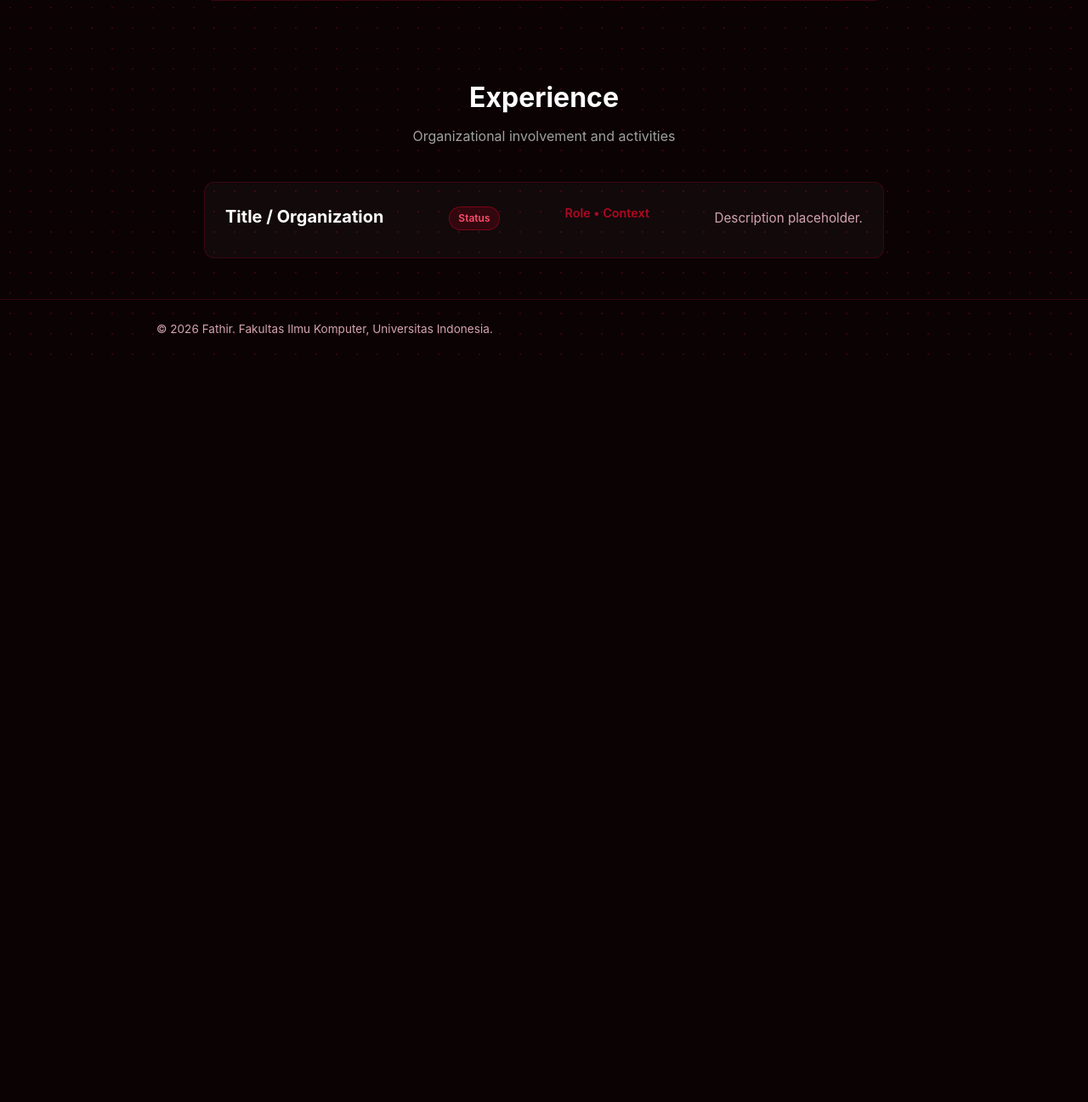
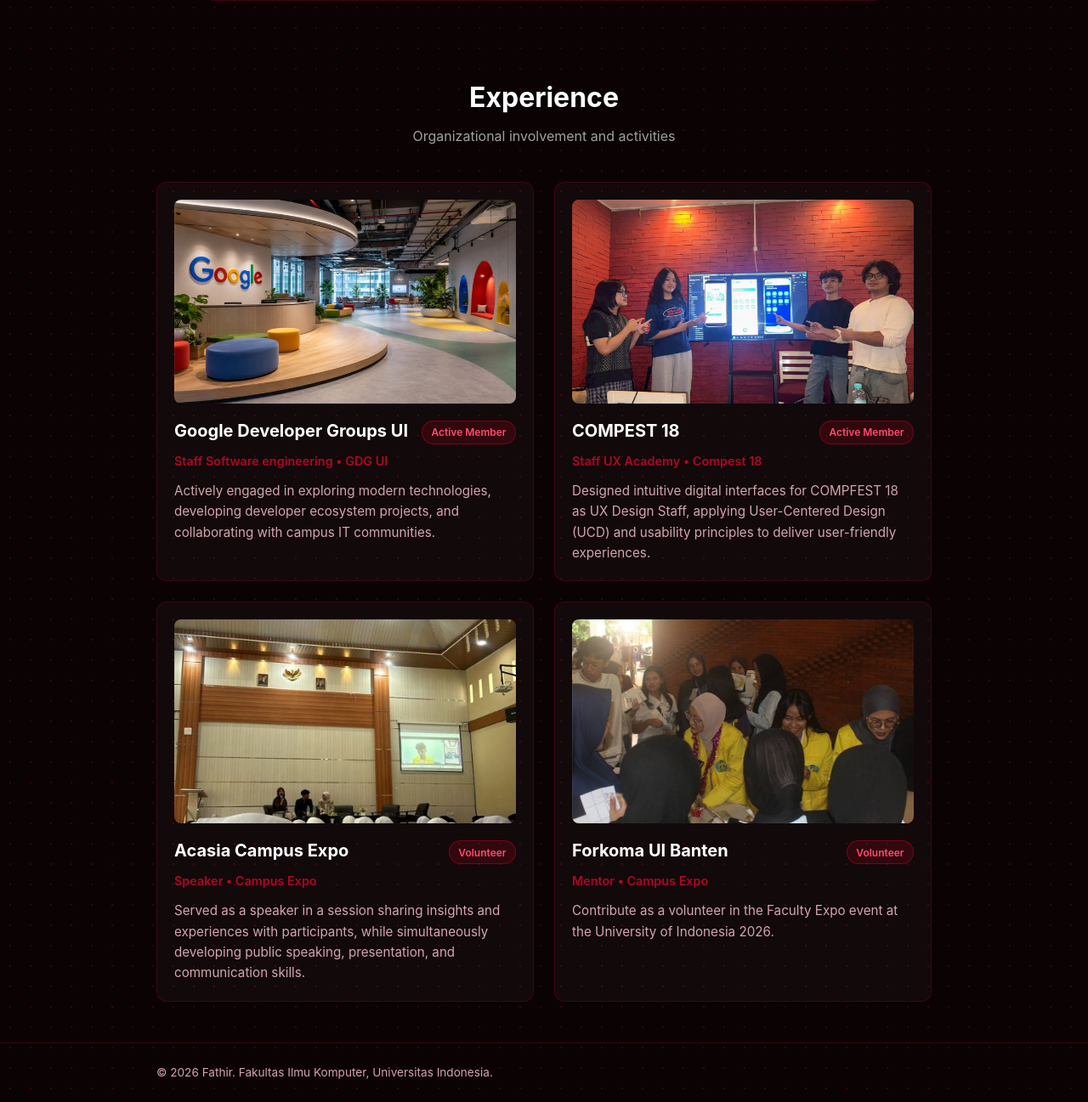
Before and after one commit to Fathir-athaa/myportofolio, a Django app: page / in a window 1280 px wide. Shown: the part 987-2284 px from the top of the page at 85% size. Before the commit the page ends 1405 px from the top, so only its background shows below. Run offline with Django 5.2, Linux system fonts and the light colour scheme.

Commit message:
feat(experience): add experience section with CSS image slider animation and layout

```diff
--- a/static/css/style.css
+++ b/static/css/style.css
@@ -397,10 +397,11 @@ html {
 }
 
 .experience-grid {
-  display: flex;
-  flex-direction: column;
+  display: grid;
+  grid-template-columns: repeat(2, 1fr);
   gap: 1.5rem;
-  max-width: 800px;
+  width: 100%;
+  max-width: 1100px;
   margin: 0 auto;
 }
 
@@ -440,3 +441,71 @@ html {
   font-size: 0.95rem;
   color: var(--text-muted, #a0a0a0);
 }
+
+.exp-card {
+  display: flex;
+  flex-direction: column;
+  height: 100%;                          /* Menyamakan tinggi kartu kiri & kanan */
+  padding: 1.25rem;
+  box-sizing: border-box;
+}
+
+/* Gambar di Dalam Kartu */
+.exp-image {
+  width: 100%;
+  height: 240px;
+  border-radius: 8px;
+  overflow: hidden;
+  position: relative;
+  margin-bottom: 1rem;
+  background-color: rgba(255, 255, 255, 0.05);
+}
+
+.exp-image img {
+  width: 100%;
+  height: 100%;
+  object-fit: cover;
+}
+
+/* Responsif: otomatis tumpuk atas-bawah di layar HP */
+@media (max-width: 768px) {
+  .experience-grid {
+    grid-template-columns: 1fr;
+  }
+}
+
+/* TRACK SLIDER*/
+.exp-slider-track {
+  display: flex;
+  width: 300%; /* 300% karena ada 3 gambar */
+  height: 100%;
+  animation: expSlide 12s infinite ease-in-out;
+}
+
+.exp-slider-track img {
+  width: 33.333%; /* Tiap gambar mengambil 1/3 dari lebar track */
+  height: 100%;
+  object-fit: cover;
+  object-position: center;
+}
+
+/* Pause animasi saat kursor diarahkan ke kartu */
+.exp-card:hover .exp-slider-track {
+  animation-play-state: paused;
+}
+
+/* ANIMASI KEYFRAMES PURE CSS3 */
+@keyframes expSlide {
+  0%, 28% {
+    transform: translateX(0); /* Gambar 1 */
+  }
+  33%, 61% {
+    transform: translateX(-33.333%); /* Gambar 2 */
+  }
+  66%, 94% {
+    transform: translateX(-66.666%); /* Gambar 3 */
+  }
+  100% {
+    transform: translateX(0); /* Kembali ke Gambar 1 */
+  }
+}
--- a/templates/index.html
+++ b/templates/index.html
@@ -96,6 +96,7 @@
             </div>
         </section>
 
+        <!-- HTML BAGIAN EXPERIENCE -->
         <section class="experience-section" id="experience">
             <div class="container">
                 <div class="skills-header">
@@ -104,19 +105,89 @@
                 </div>
 
                 <div class="experience-grid">
-                    <!-- Item Experience (Placeholder) -->
-                    <div class="skill-card exp-card">
+                <!-- Experience 1 -->
+                <div class="skill-card exp-card">
+                    <div class="exp-image">
+                        <div class="exp-slider-track">
+                            <img src="static/img/google12.png" alt="Google Developer Groups 1">
+                            <img src="static/img/kantorGoogle.jpg" alt="Google Developer Groups 2">
+                            <img src="static/img/Google.jpg" alt="Google Developer Groups 3">
+                        </div>
+                    </div>
+                    <div class="exp-content">
                         <div class="exp-header">
-                            <h3>Title / Organization</h3>
-                            <span class="exp-badge">Status</span>
-                        </di>
-                        <p class="exp-role">Role &bull; Context</p>
-                        <p class="exp-desc">Description placeholder.</p>
+                            <h3>Google Developer Groups UI</h3>
+                            <span class="exp-badge">Active Member</span>
+                        </div>
+                        <p class="exp-role">Staff Software engineering &bull; GDG UI</p>
+                        <p class="exp-desc">
+                            Actively engaged in exploring modern technologies, developing developer ecosystem projects, and collaborating with campus IT communities.
+                        </p>
                     </div>
                 </div>
-            </div>
-        </section>
-    </main>
+
+                <!-- Experience 2 -->
+                <div class="skill-card exp-card">
+                    <div class="exp-image">
+                        <div class="exp-slider-track">
+                            <img src="static/img/Compest 18 2.jpeg" alt="Compest 18 1">
+                            <img src="static/img/Compest 18 1.jpeg" alt="Compest 18 2">
+                            <img src="static/img/Compest 18 3.jpeg" alt="Compest 18 3">
+                        </div>
+                    </div>
+                    <div class="exp-content">
+                        <div class="exp-header">
+                            <h3>COMPEST 18</h3>
+                            <span class="exp-badge">Active Member</span>
+                        </div>
+                        <p class="exp-role">Staff UX Academy &bull; Compest 18</p>
+                        <p class="exp-desc">
+                            Designed intuitive digital interfaces for COMPFEST 18 as UX Design Staff, applying User-Centered Design (UCD) and usability principles to deliver user-friendly experiences.
+                        </p>
+                    </div>
+                </div>
+
+                <div class="skill-card exp-card">
+                    <div class="exp-image">
+                        <div class="exp-slider-track">
+                            <img src="static/img/Speaker (1).jpeg" alt="Acasia Campus Expo 1">
+                            <img src="static/img/acasia.jpg" alt="Acasia Campus Expo 2">
+                            <img src="static/img/Speaker (1).jpeg" alt="Acasia Campus Expo 3">
+                        </div>
+                    </div>
+                    <div class="exp-content">
+                        <div class="exp-header">
+                            <h3>Acasia Campus Expo</h3>
+                            <span class="exp-badge">Volunteer</span>
+                        </div>
+                        <p class="exp-role">Speaker &bull; Campus Expo</p>
+                        <p class="exp-desc">
+                            Served as a speaker in a session sharing insights and experiences with participants, while simultaneously developing public speaking, presentation, and communication skills.
+                        </p>
+                    </div>
+                </div>
+
+                <div class="skill-card exp-card">
+                    <div class="exp-image">
+                        <div class="exp-slider-track">
+                            <img src="static/img/Forkoma.jpg" alt="Forkoma 1">
+                            <img src="static/img/Forkoma 2.jpg" alt="Forkoma 2">
+                            <img src="static/img/Forkoma 3.jpg" alt="Forkoma 3">
+                        </div>
+                    </div>
+                    <div class="exp-content">
+                        <div class="exp-header">
+                            <h3>Forkoma UI Banten</h3>
+                            <span class="exp-badge">Volunteer</span>
+                        </div>
+                        <p class="exp-role">Mentor &bull; Campus Expo</p>
+                        <p class="exp-desc">
+                            Contribute as a volunteer in the Faculty Expo event at the University of Indonesia 2026.
+                        </p>
+                    </div>
+                </div>
+            </section>
+        </main>
 
     <footer class="site-footer">
         <div class="container">
```
Also changed, not shown: static/img/Compest 18 1.jpeg (added), static/img/Compest 18 2.jpeg (added), static/img/Compest 18 3.jpeg (added), static/img/Forkoma 2.jpg (added), static/img/Forkoma 3.jpg (added), static/img/Forkoma.jpg (added), static/img/Google.jpg (added), static/img/Speaker (1).jpeg (added), static/img/acasia.jpg (added), static/img/google12.png (added), static/img/kantorGoogle.jpg (added).
